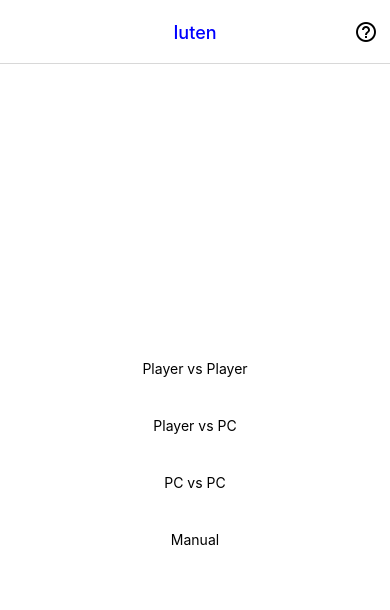
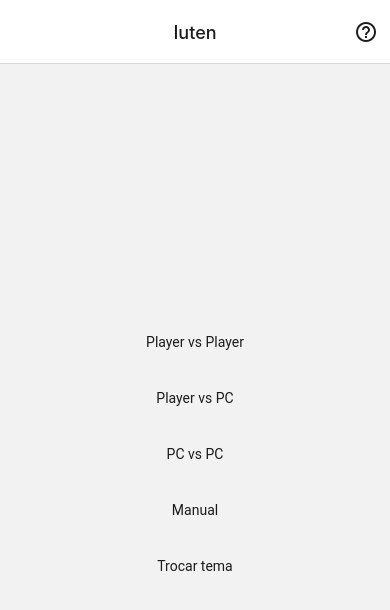
Before and after one commit to petbccufscar/Iuten-Mobile, a React Native app: screen /Iuten in a window 390 px wide. Shown: the top 610 px of the page. Built offline with nearby package versions, Linux system fonts and the light colour scheme.

Commit message:
Tema escuro impl

```diff
--- a/App.js
+++ b/App.js
@@ -4,24 +4,111 @@ import { StyleSheet, Text, View, FlatList, TouchableOpacity, Image } from 'react
 import { widthPercentageToDP as wp, heightPercentageToDP as hp } from 'react-native-responsive-screen';
 import Jogo from './Jogo';
 import Iuten from './iuten'
-import { IconButton, Title, useTheme } from 'react-native-paper';
-import { useNavigation } from '@react-navigation/native';
+import { IconButton, Title, useTheme,
+  DarkTheme as PaperDarkTheme,
+  DefaultTheme as PaperDefaultTheme,
+  Provider as PaperProvider, } from 'react-native-paper';
+import { useNavigation,
+  DarkTheme as NavigationDarkTheme,
+  NavigationContainer,
+  DefaultTheme as NavigationDefaultTheme, } from '@react-navigation/native';
+  import AsyncStorage from '@react-native-async-storage/async-storage';
+  import { PreferencesContext } from './PreferencesContext';
 import Menu from './Menu'
 
 import { createStackNavigator } from '@react-navigation/stack';
-import { NavigationContainer } from '@react-navigation/native';
 import Tutorial from './Tutorial';
+
+const CombinedDefaultTheme = {
+  ...PaperDefaultTheme,
+  ...NavigationDefaultTheme,
+  colors: {
+    ...PaperDefaultTheme.colors,
+    ...NavigationDefaultTheme.colors,
+  },
+};
+const CombinedDarkTheme = {
+  ...PaperDarkTheme,
+  ...NavigationDarkTheme,
+  colors: {
+    ...PaperDarkTheme.colors,
+    ...NavigationDarkTheme.colors,
+  },
+};
+
 
 const Stack = createStackNavigator();
 
+const getData = async () => {
+  try {
+    const value = await AsyncStorage.getItem('isThemeDark')
+    if(value !== null) {
+      return JSON.parse(value);
+    }
+  } catch(e) {
+    // error reading value
+  }
+
+  return false;
+}
+
 export default function App() {
+
+
+  const [isThemeDark, setIsThemeDark] = React.useState(false);
+  const [isInitialState, setIsInitialState] = React.useState(true);
+
+  React.useEffect(() => {
+    const initialUrl = async () => {
+      setIsThemeDark(await getData())
+    }
+
+    if(isInitialState){
+      initialUrl()
+      setIsInitialState(false)
+    }
+  }, []);
+
+
+  let theme = isThemeDark ? CombinedDarkTheme : CombinedDefaultTheme;
+
+
+
+  const toggleTheme = React.useCallback(() =>  {
+
+    try {
+
+      const jsonValue = JSON.stringify(!isThemeDark)
+      AsyncStorage.setItem('isThemeDark', jsonValue)
+    } catch (e) {
+      // algoritmo do avestruz
+      console.log("erro", e)
+
+    }
+
+    return setIsThemeDark(!isThemeDark);
+
+  }, [isThemeDark]);
+
+  const preferences = React.useMemo(
+    () => ({
+      toggleTheme,
+      isThemeDark,
+    }),
+    [toggleTheme, isThemeDark]
+  );
     return (
-      <NavigationContainer>
+
+      <PreferencesContext.Provider value={preferences}>
+      <PaperProvider theme={theme}>
+        <NavigationContainer theme={theme}>
 
         <MyStack>
 
         </MyStack>
       </NavigationContainer>
+      </PaperProvider>
+      </PreferencesContext.Provider>
 
   );
 }
@@ -38,7 +125,6 @@ function MyStack() {
         navigation.navigate('Manual')
       }} />,
       headerTitleAlign: 'center',
-      headerTintColor: "blue",
   }}>
       <Stack.Screen name="Iuten" component={Menu} />
       <Stack.Screen name="Iuten Player x Player" component={Jogo} initialParams={{ NPLAYERS: 2 }} />
--- a/Jogo.js
+++ b/Jogo.js
@@ -1,7 +1,9 @@
 import React, { useState, useEffect } from 'react';
-import { StyleSheet, Text, View, FlatList, Button, TouchableOpacity, Image } from 'react-native';
+import { StyleSheet, View, FlatList, Button, TouchableOpacity, Image } from 'react-native';
+import {Text, useTheme} from 'react-native-paper';
 import { widthPercentageToDP as wp, heightPercentageToDP as hp } from 'react-native-responsive-screen';
 import Iuten from './iuten'
+import { PreferencesContext } from './PreferencesContext';
 
 const padding = 10
 const square = (wp("100%") - 10) / 9
@@ -42,7 +44,9 @@ function  Tabuleiro(props) {
   const [enemyMoves, setEnemyMoves] = useState([[], []]);
   const [SELECTED, setSELECTED] = useState(null);
 
-  const branco = '#FFF'
+  const { toggleTheme, isThemeDark } = React.useContext(PreferencesContext);
+
+  const branco = isThemeDark ? "#333" : "#fff"
   const verde = '#0F0'
   const amarelo = '#F0F'
   const vermelho = '#F00'
@@ -287,14 +291,12 @@ function Piece({ peca }) {
 const styles = StyleSheet.create({
   container: {
     flex: 1,
-    backgroundColor: '#fff',
     alignItems: 'center',
     justifyContent: 'center',
   },
   square: {
     width: square,
     height: square,
-    borderColor: 'black',
     borderWidth: 1,
     justifyContent: 'center',
     alignContent: 'center',
--- a/Menu.js
+++ b/Menu.js
@@ -1,11 +1,14 @@
 
 import React, { useState } from 'react';
-import { StyleSheet, Text, View, FlatList, TouchableOpacity, Image, Button } from 'react-native';
-
+import { StyleSheet, View, FlatList, TouchableOpacity, Image, Button } from 'react-native';
+import {Text, useTheme} from 'react-native-paper';
+import { PreferencesContext } from './PreferencesContext';
 
 
 export default function Menu({navigation}) {
 
+    const theme = useTheme();
+    const { toggleTheme, isThemeDark } = React.useContext(PreferencesContext);
 
     let pvp = () => {
         navigation.navigate('Iuten Player x Player');
@@ -39,6 +42,12 @@ export default function Menu({navigation}) {
                 style={styles.button}
                 onPress={manual}
             ><Text>Manual</Text></TouchableOpacity>
+            <TouchableOpacity
+                style={styles.button}
+                onPress={() => {
+                    toggleTheme();
+                }}
+            ><Text>Trocar tema</Text></TouchableOpacity>
 
       </View>
 
@@ -48,7 +57,6 @@ export default function Menu({navigation}) {
 const styles = StyleSheet.create({
     container: {
       flex: 1,
-      backgroundColor: '#fff',
       alignItems: 'center',
       justifyContent: 'center',
     },
--- /dev/null
+++ b/PreferencesContext.js
@@ -0,0 +1,6 @@
+import React from 'react';
+
+export const PreferencesContext = React.createContext({
+  toggleTheme: () => {},
+  isThemeDark: false,
+});
--- a/app.json
+++ b/app.json
@@ -2,13 +2,13 @@
   "expo": {
     "name": "Iuten-Mobile",
     "slug": "Iuten-Mobile",
-    "version": "1.1.0",
+    "version": "1.2.0",
     "orientation": "portrait",
     "icon": "./assets/icon.png",
     "splash": {
       "image": "./assets/splash.png",
       "resizeMode": "contain",
-      "backgroundColor": "#ffffff"
+      "backgroundColor": "#77b7e7b"
     },
     "updates": {
       "fallbackToCacheTimeout": 0
--- a/package.json
+++ b/package.json
@@ -8,6 +8,7 @@
     "eject": "expo eject"
   },
   "dependencies": {
+    "@react-native-async-storage/async-storage": "~1.15.0",
     "@react-navigation/native": "^6.0.6",
     "@react-navigation/stack": "^6.0.11",
     "expo": "~43.0.0",
```
Also changed, not shown: 1 other file (tests, documents, lock files or other folders).
